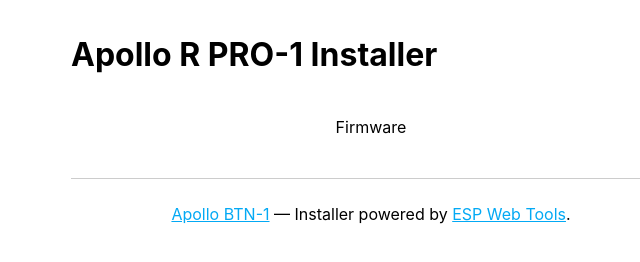
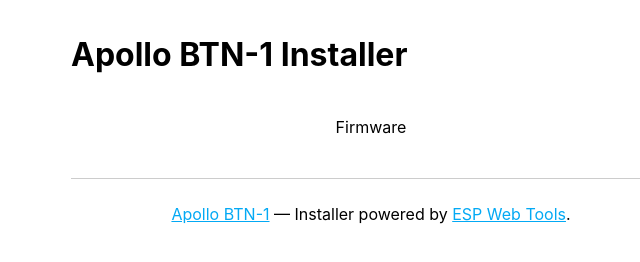
Before and after one commit to ApolloAutomation/BTN-1, a plain HTML site: page static/index.html in a window 1280 px wide. Shown: the whole page, without its empty margins (269-909 px from the left). Drawn offline with Linux system fonts and the light colour scheme.

Commit message:
Update Index Name
Update Index Name

```diff
--- a/static/index.html
+++ b/static/index.html
@@ -79,7 +79,7 @@
   </head>
   <body>
     <div class="content">
-      <h1>Apollo R PRO-1 Installer</h1>
+      <h1>Apollo BTN-1 Installer</h1>
 
       <div class="button-row" style="display: flex; justify-content: center; gap: 20px; align-items: center;">
         <div>
```
